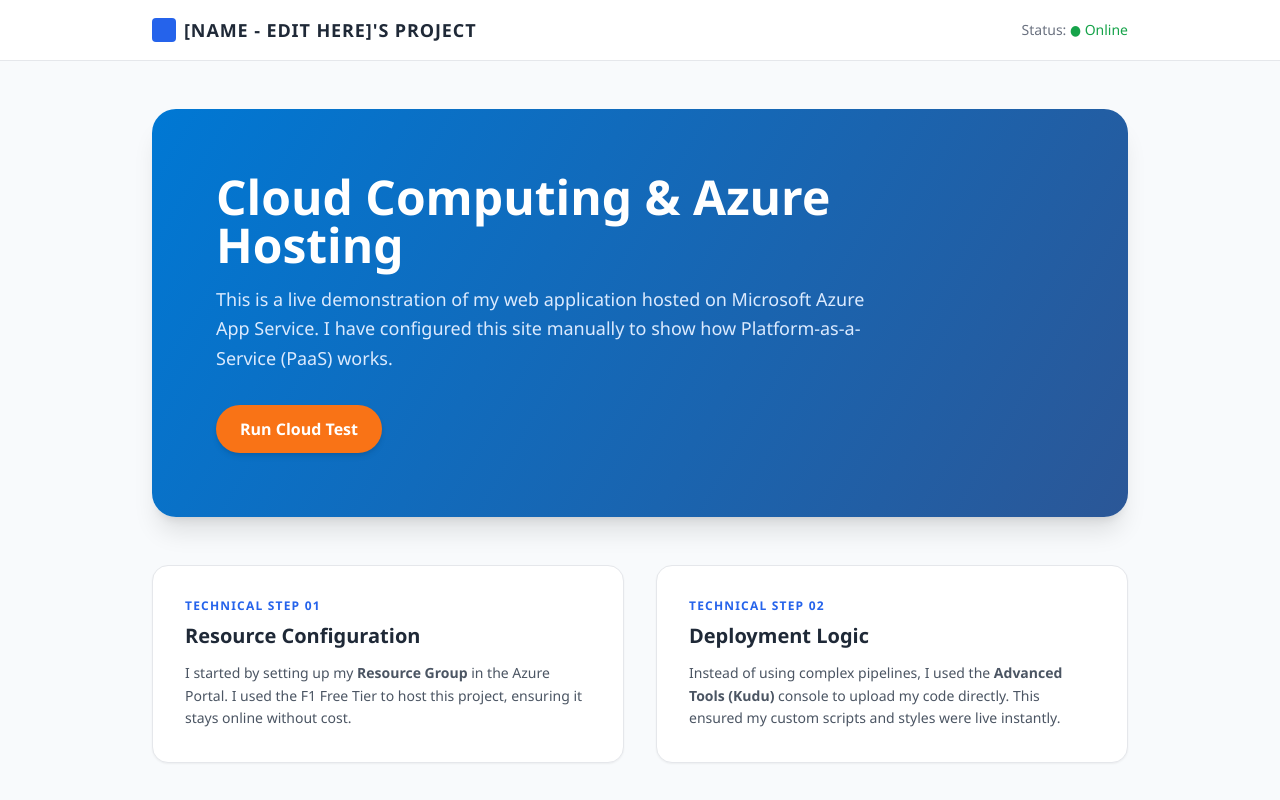
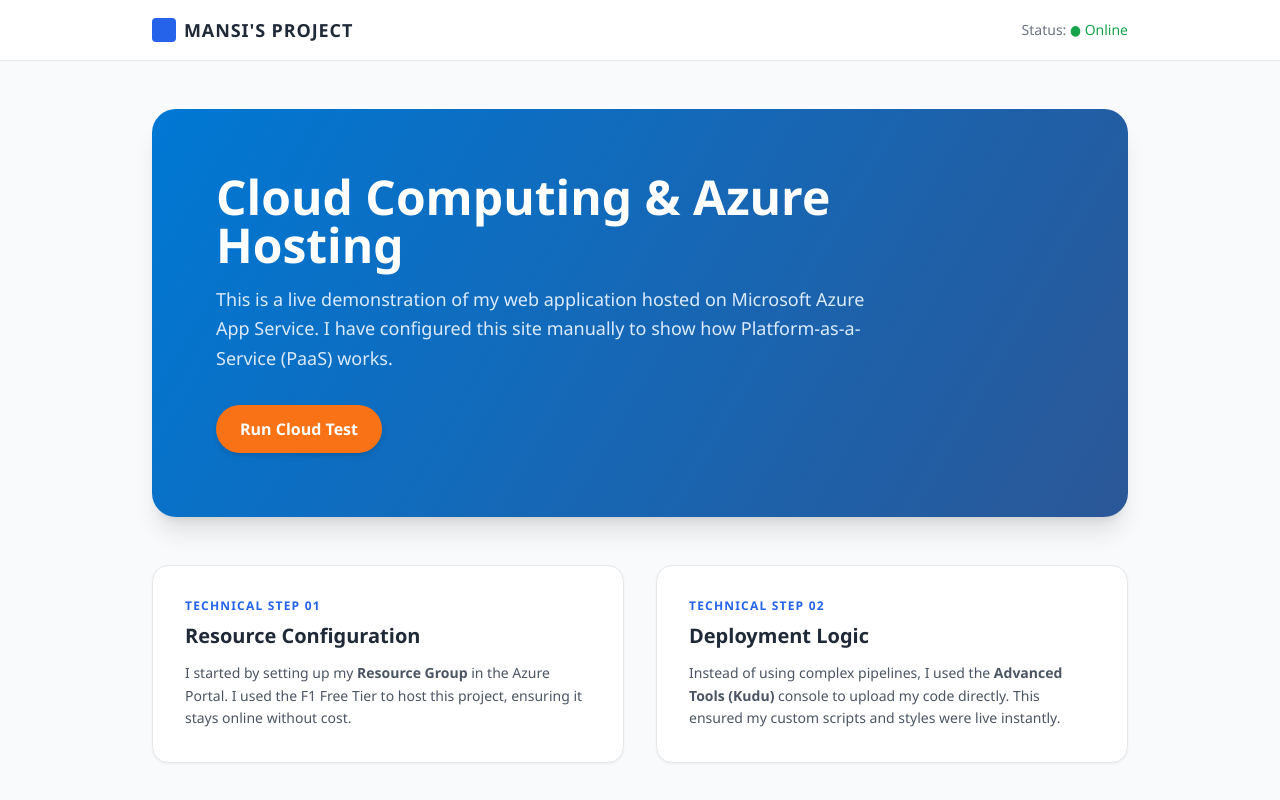
Before and after one commit to MansiChitral/cloudProject, a plain HTML site: page index.html in a window 1280 px wide. Shown: the top 800 px of the page. Drawn offline with nearby package versions, Linux system fonts and the light colour scheme; a web font is replaced by a local one.

Commit message:
Update index.html

```diff
--- a/index.html
+++ b/index.html
@@ -26,7 +26,7 @@
             <div class="flex items-center gap-2">
                 <div class="h-6 w-6 bg-blue-600 rounded"></div>
                 <!-- CHANGE "Project: Azure" to something like "John's Cloud Project" -->
-                <span class="font-bold text-gray-800 text-lg uppercase tracking-wider">[NAME - EDIT HERE]'S PROJECT</span>
+                <span class="font-bold text-gray-800 text-lg uppercase tracking-wider">Mansi's PROJECT</span>
             </div>
             <div class="text-sm font-medium text-gray-500">
                 Status: <span class="text-green-600">● Online</span>
```
